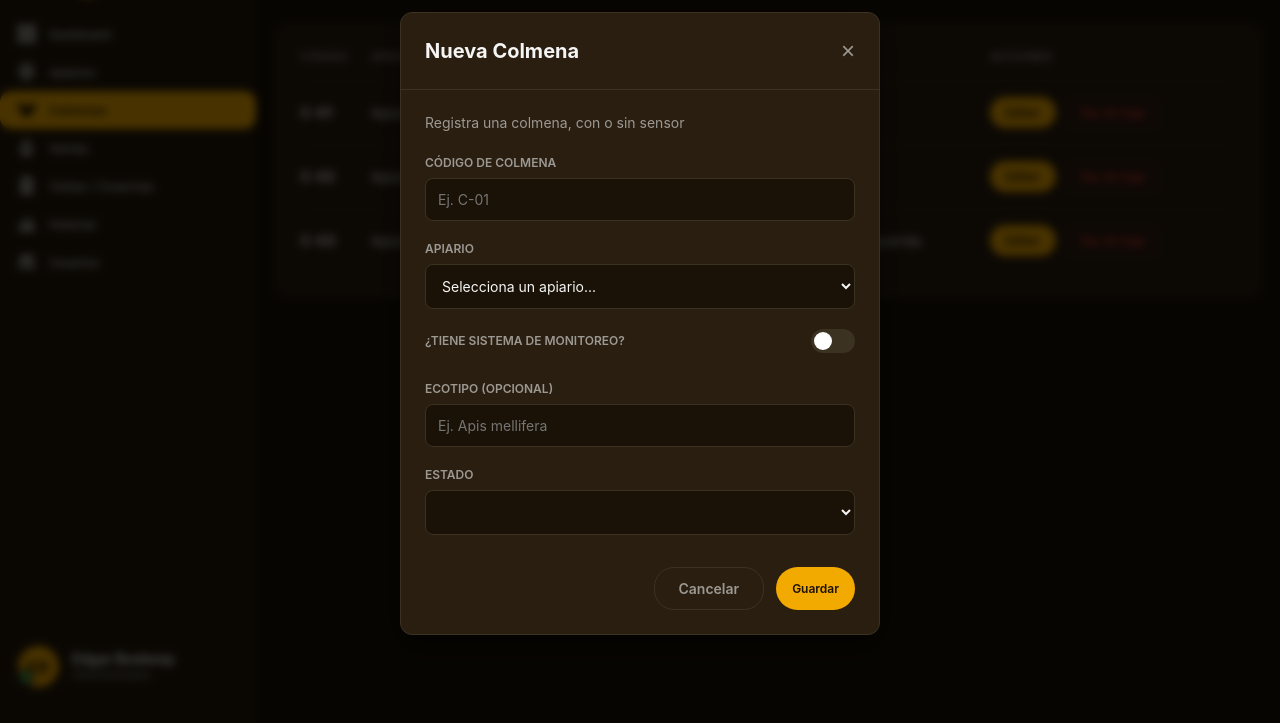
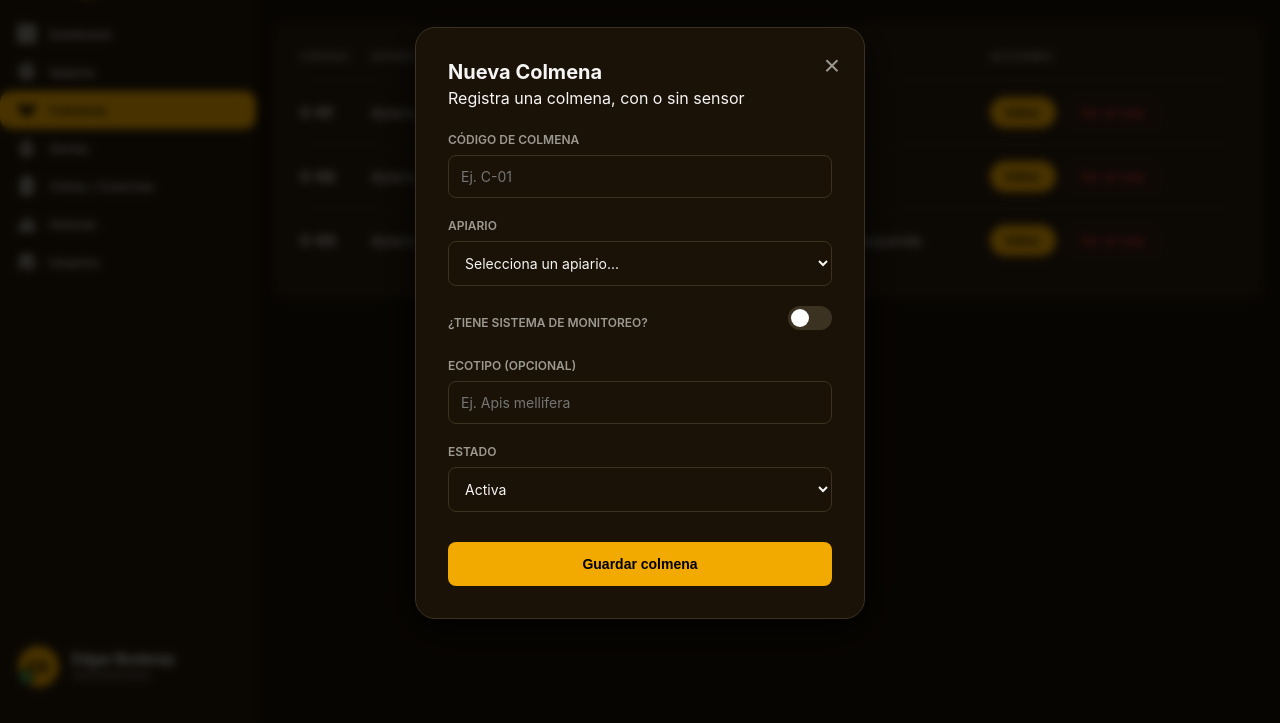
Before and after one commit to lolxde121/SAM_frontend, a plain HTML site: page frontend/admin/gestionColmenas.html in a window 1280 px wide. Both pictures are taken after a click on the button "+ Nueva colmena". Shown: the part 77-800 px from the top of the page. Drawn offline with Linux system fonts and the light colour scheme.

Commit message:
cambio de formulario en colmenas, cambio para el input de estado

```diff
--- a/frontend/admin/gestionColmenas.html
+++ b/frontend/admin/gestionColmenas.html
@@ -86,13 +86,13 @@
 
         <!-- ========== MODAL NUEVA COLMENA ========== -->
         <div class="modal-overlay" id="modal-nueva-colmena">
-            <div class="modal-container">
+            <div class="modal-card">
                 <div class="modal-header">
                     <h2>Nueva Colmena</h2>
-                    <button class="btn-close-modal" id="btn-cerrar-formulario">&times;</button>
+                    <p>Registra una colmena, con o sin sensor</p>
+                    <button class="btn-close" id="btn-cerrar-formulario">&times;</button>
                 </div>
                 <div class="modal-body">
-                    <p class="modal-desc">Registra una colmena, con o sin sensor</p>
                     <form id="form-gestionColmena">
                         <div class="form-group">
                             <label for="codigo-Col">CÓDIGO DE COLMENA</label>
@@ -104,8 +104,8 @@
                             <select name="apiario" id="apiarioSelect" required></select>
                         </div>
 
-                        <div class="form-group inline-group">
-                            <label>¿TIENE SISTEMA DE MONITOREO?</label>
+                        <div class="form-group inline-group" style="display: flex; justify-content: space-between; align-items: center; margin-bottom: 20px;">
+                            <label style="margin-bottom: 0;">¿TIENE SISTEMA DE MONITOREO?</label>
                             <label class="switch">
                                 <input type="checkbox" id="tiene-monitoreo">
                                 <span class="slider round"></span>
@@ -123,14 +123,14 @@
                         </div>
 
                         <div class="form-group">
-                            <label for="estado">ESTADO</label>
-                            <select name="estado" id="estados"></select>
+                            <label for="estados">ESTADO</label>
+                            <select name="estado" id="estados" required>
+                                <option value="activa">Activa</option>
+                                <option value="inactiva">Inactiva</option>
+                            </select>
                         </div>
 
-                        <div class="modal-actions">
-                            <button type="button" class="btn-secondary" id="btn-cancelar-formulario">Cancelar</button>
-                            <button type="submit" class="btn-primary">Guardar</button>
-                        </div>
+                        <button type="submit" class="btn-submit">Guardar colmena</button>
                     </form>
                 </div>
             </div>
--- a/frontend/shared/css/gestionColmenas.css
+++ b/frontend/shared/css/gestionColmenas.css
@@ -84,52 +84,57 @@
     opacity: 1;
 }
 
-.modal-container {
-    background: var(--color-bg-card);
+.modal-card {
+    background-color: #1a1206;
     border: 1px solid var(--color-border);
-    border-radius: 12px;
-    width: 100%;
-    max-width: 480px;
-    box-shadow: 0 10px 30px rgba(0,0,0,0.5);
+    border-radius: 20px;
+    width: 90%;
+    max-width: 450px;
+    padding: 32px;
+    position: relative;
+    box-shadow: 0 10px 40px rgba(0,0,0,0.8);
     transform: translateY(20px);
     transition: transform 0.3s ease;
-    overflow: hidden;
 }
 
-.modal-overlay.activo .modal-container {
+.modal-overlay.activo .modal-card {
     transform: translateY(0);
 }
 
 .modal-header {
-    display: flex;
-    justify-content: space-between;
-    align-items: center;
-    padding: 24px;
-    border-bottom: 1px solid var(--color-border);
+    margin-bottom: 24px;
+    position: relative;
 }
 
 .modal-header h2 {
+    font-size: 20px;
+    margin-bottom: 4px;
     color: var(--color-text-white);
-    font-size: 20px;
-    margin: 0;
 }
 
-.btn-close-modal {
+.btn-close {
+    position: absolute;
+    top: -8px;
+    right: -8px;
     background: none;
     border: none;
     color: var(--color-text-gray);
-    font-size: 24px;
+    font-size: 28px;
     cursor: pointer;
+    line-height: 1;
     transition: color 0.2s;
 }
-.btn-close-modal:hover { color: var(--color-text-white); }
+
+.btn-close:hover {
+    color: white;
+}
 
 .modal-body {
-    padding: 24px;
+    padding: 0;
 }
 .modal-desc {
     color: var(--color-text-gray);
-    font-size: 14px;
+    font-size: 13px;
     margin-bottom: 24px;
 }
 
@@ -225,3 +230,21 @@ input:checked + .slider {
 input:checked + .slider:before {
     transform: translateX(20px);
 }
+
+.btn-submit {
+    width: 100%;
+    background-color: var(--color-primary);
+    color: #000;
+    border: none;
+    padding: 14px;
+    border-radius: 8px;
+    font-weight: 600;
+    font-size: 14px;
+    cursor: pointer;
+    margin-top: 10px;
+    transition: background 0.2s;
+}
+
+.btn-submit:hover {
+    background-color: #d49400;
+}
--- a/frontend/shared/js/gestionColmenas.js
+++ b/frontend/shared/js/gestionColmenas.js
@@ -24,7 +24,7 @@ document.addEventListener('DOMContentLoaded', () => {
         currentEditId = null;
     };
 
-    window.editarColmena = function(event, id, codigo, ecotipo, estado) {
+    window.editarColmena = function(event, id, codigo, ecotipo, apiarioId, estado) {
         event.preventDefault();
         event.stopPropagation();
 
@@ -33,6 +33,8 @@ document.addEventListener('DOMContentLoaded', () => {
 
         document.getElementById("codigo-Col").value = codigo;
         document.getElementById("ecotipo").value = ecotipo || "Apis mellifera";
+        document.getElementById("apiarioSelect").value = apiarioId || "";
+        document.getElementById("estados").value = estado || "activa";
 
         modal.classList.add("activo");
     };
@@ -78,7 +80,7 @@ document.addEventListener('DOMContentLoaded', () => {
             apiario_id: document.getElementById("apiarioSelect").value,
             codigo: document.getElementById("codigo-Col").value,
             ecotipo: document.getElementById("ecotipo").value,
-            estado: "activa"
+            estado: document.getElementById("estados").value
         };
 
         const url = currentEditId ? `/api/gestion/colmenas/${currentEditId}` : "/api/gestion/colmenas";
@@ -143,7 +145,7 @@ document.addEventListener('DOMContentLoaded', () => {
                     ${col.estadoTexto}
                 </td>
                 <td>
-                    <button class="btn-primary" onclick="editarColmena(event, ${col.db_id}, '${col.id}', '${col.ecotipo}', '${col.estado}')" style="margin-right: 8px;">Editar</button>
+                    <button class="btn-primary" onclick="editarColmena(event, ${col.db_id}, '${col.id}', '${col.ecotipo}', ${col.apiario_id}, '${col.estadoRaw}')" style="margin-right: 8px;">Editar</button>
                     <button class="btn-baja" data-id="${col.db_id}">Dar de baja</button>
                 </td>
             `;
--- a/frontend/shared/js/mockFetch.js
+++ b/frontend/shared/js/mockFetch.js
@@ -267,11 +267,19 @@
             let colmenas = JSON.parse(localStorage.getItem('colmenas')).filter(c => c.estado !== 'de_baja');
 
             if (method === 'GET') {
-                return jsonResponse(colmenas);
+                let mapped = colmenas.map(c => {
+                    let estadoRaw = c.estadoRaw || (c.estado === 'verde' ? 'activa' : 'inactiva');
+                    return {
+                        ...c,
+                        estadoRaw: estadoRaw
+                    };
+                });
+                return jsonResponse(mapped);
             }
             if (method === 'POST') {
                 let apiarios = JSON.parse(localStorage.getItem('apiarios'));
                 let ap = apiarios.find(a => String(a.id) === String(body.apiario_id));
+                let est = body.estado || "activa";
 
                 let newCol = {
                     db_id: Date.now(),
@@ -280,8 +288,9 @@
                     apiario_id: parseInt(body.apiario_id),
                     monitoreo: "Sin asignar",
                     ecotipo: body.ecotipo || "Apis mellifera",
-                    estado: "verde",
-                    estadoTexto: "Saludable"
+                    estadoRaw: est,
+                    estado: est === "activa" ? "verde" : "rojo",
+                    estadoTexto: est === "activa" ? "Saludable" : "Atención Requerida"
                 };
 
                 let list = JSON.parse(localStorage.getItem('colmenas'));
@@ -300,8 +309,17 @@
             if (method === 'PUT') {
                 let idx = list.findIndex(c => c.db_id === id);
                 if (idx !== -1) {
+                    let apiarios = JSON.parse(localStorage.getItem('apiarios'));
+                    let ap = apiarios.find(a => String(a.id) === String(body.apiario_id));
+                    let est = body.estado || "activa";
+
                     list[idx].id = body.codigo;
                     list[idx].ecotipo = body.ecotipo;
+                    list[idx].apiario_id = parseInt(body.apiario_id);
+                    list[idx].apiario = ap ? ap.nombre : list[idx].apiario;
+                    list[idx].estadoRaw = est;
+                    list[idx].estado = est === "activa" ? "verde" : "rojo";
+                    list[idx].estadoTexto = est === "activa" ? "Saludable" : "Atención Requerida";
                 }
                 localStorage.setItem('colmenas', JSON.stringify(list));
                 return jsonResponse({ mensaje: "Colmena actualizada" });
```
